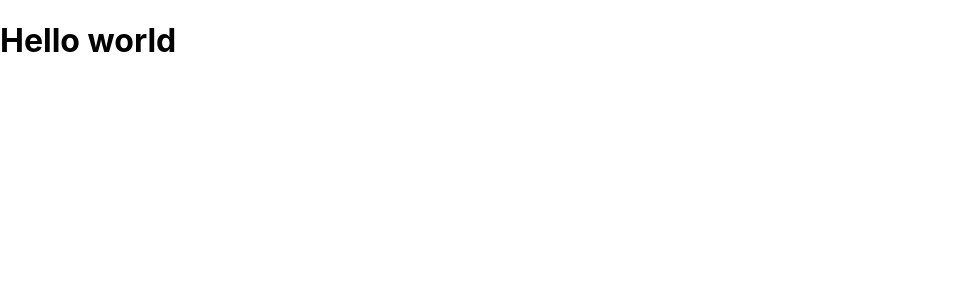
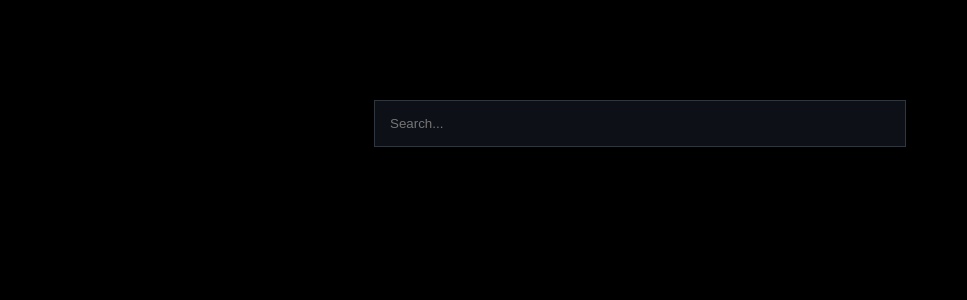
Before and after one commit to Dmitriy-Herasymenko/github-searcher, a React (Create React App) app: page / in a window 1280 px wide. Shown: the top 300 px of the page, without its empty margins (0-967 px from the left). Built offline with nearby package versions, Linux system fonts and the light colour scheme.

Commit message:
create component Search where return input

```diff
--- /dev/null
+++ b/src/App.css
@@ -0,0 +1,38 @@
+.App {
+    text-align: center;
+}
+
+.App-logo {
+    height: 40vmin;
+    pointer-events: none;
+}
+
+@media (prefers-reduced-motion: no-preference) {
+    .App-logo {
+        animation: App-logo-spin infinite 20s linear;
+    }
+}
+
+.App-header {
+    background-color: #282c34;
+    min-height: 100vh;
+    display: flex;
+    flex-direction: column;
+    align-items: center;
+    justify-content: center;
+    font-size: calc(10px + 2vmin);
+    color: white;
+}
+
+.App-link {
+    color: #61dafb;
+}
+
+@keyframes App-logo-spin {
+    from {
+        transform: rotate(0deg);
+    }
+    to {
+        transform: rotate(360deg);
+    }
+}
--- a/src/App.tsx
+++ b/src/App.tsx
@@ -1,5 +1,6 @@
 import React from 'react';
 import {GithubSearcher} from "./components/githubSearcher";
+import './App.css'
 
 function App() {
   return (
--- a/src/components/githubSearcher/index.tsx
+++ b/src/components/githubSearcher/index.tsx
@@ -1,3 +1,4 @@
 import './style.scss';
+import {Search} from "../search";
 
-export const GithubSearcher = () => <h1>Hello world</h1>;
+export const GithubSearcher = () => <Search />;
--- /dev/null
+++ b/src/components/search/index.tsx
@@ -0,0 +1,12 @@
+import "./style.scss";
+
+interface IProps {
+    fetchUsers: (url: string) => void;
+}
+
+export const Search = () => {
+
+    return (
+        <input onChange={e => console.log("value", e.target.value)} placeholder='Search...' className='search'/>
+    )
+}
--- /dev/null
+++ b/src/components/search/style.scss
@@ -0,0 +1,8 @@
+.search {
+  padding: 15px;
+  width: 500px;
+  margin-top: 100px;
+  background-color: #0d1117;
+  color: #c9d1d9;
+  border: 1px solid #30363d
+}
--- a/src/index.tsx
+++ b/src/index.tsx
@@ -3,6 +3,7 @@ import ReactDOM from 'react-dom';
 import './index.css';
 import App from './App';
 import reportWebVitals from './reportWebVitals';
+import './style.css'
 
 ReactDOM.render(
     <App />,
--- /dev/null
+++ b/src/style.css
@@ -0,0 +1,3 @@
+body {
+    background-color: #000;
+}
```
